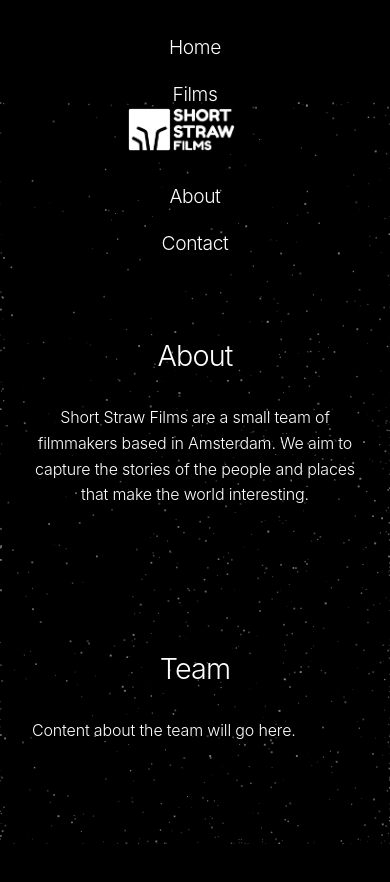
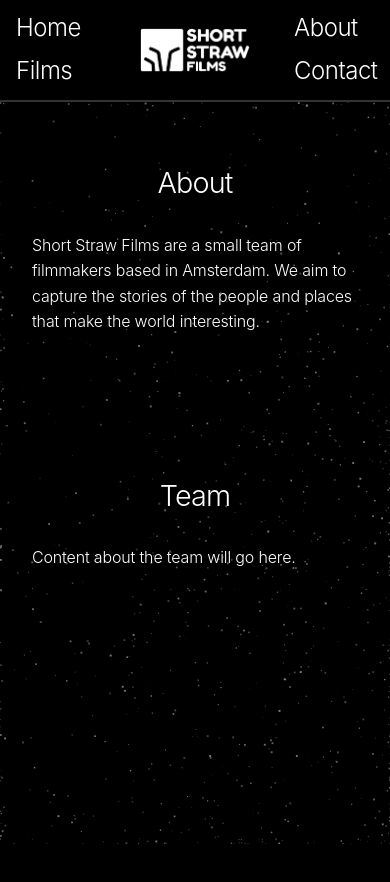
Before and after one commit to TripleClue/short-straw-films-website, a plain HTML site: page about.html in a window 390 px wide. After the commit the page ends 844 px from the top, so only its background shows below. Drawn offline with Linux system fonts and the light colour scheme.

Commit message:
Updated mobile navigation styles and increased font size for nav links

```diff
--- a/styles.css
+++ b/styles.css
@@ -78,7 +78,7 @@ nav .logo {
 nav a {
     color: #ffffff;
     text-decoration: none;
-    font-size: 1.4rem;
+    font-size: 1.8rem;
     transition: opacity 0.3s ease;
     font-weight: 300;
     letter-spacing: -0.02em;
@@ -157,72 +157,100 @@ main.home-page {
 }
 
 /* Mobile adjustments */
-@media (max-width: 768px) {
+@media (max-width: 767px) {
     nav {
-        flex-direction: column;
-        height: auto;
-        padding: 1rem 2rem;
-        border-bottom: none;
+        display: flex; /* Use flexbox for horizontal layout */
+        flex-direction: row; /* Keep items in a single row */
+        flex-wrap: nowrap; /* Prevent items from wrapping to the next line */
+        height: 102;
+        padding: 0.8rem 1rem; /* Smaller padding for mobile viewports */
+        border-bottom: 2px solid #333;
+        justify-content: space-between; /* Distribute left and right nav items */
+        align-items: center; /* Vertically align items in the center */
     }
 
     nav::after {
-        display: none;
+        display: none; /* Hide the divider on mobile */
     }
 
-    nav ul {
-        flex-direction: column;
-        gap: 1rem;
-        width: 100%;
-        text-align: center;
-        padding-top: 1rem;
+    nav .logo-space {
+        position: absolute; /* Position the logo absolutely for perfect centering */
+        left: 50%; /* Start at the horizontal center of the nav */
+        transform: translateX(-50%); /* Adjust by half its own width to truly center */
+        width: 100px; /* Set a specific width for the logo container on mobile */
+        height: 60px; /* Set a specific height for the logo container on mobile */
+        margin: 0; /* Remove any conflicting margins */
+        display: flex; /* Make it a flex container to center the image inside */
+        align-items: center; /* Vertically center the logo image */
+        justify-content: center; /* Horizontally center the logo image */
+        padding: 0; /* Remove padding to keep logo snug in its space */
+    }
+
+    nav .logo-space a {
+        display: flex; /* Make the anchor tag a flex container */
+        align-items: center; /* Center vertically */
+        justify-content: center; /* Center horizontally */
+        width: 100%; /* Ensure the anchor takes full width of its parent */
+        height: 100%; /* Ensure the anchor takes full height of its parent */
+    }
+
+    nav .logo {
+        max-width: 110%; /* Adjust logo size within its designated space */
+        max-height: 110%;
+        object-fit: contain; /* Ensure the image scales properly */
+        display: block; /* Ensure it behaves as a block element */
     }
 
     nav .left-nav,
     nav .right-nav {
-        margin: 0;
-        width: 100%;
-        display: flex;
-        justify-content: center;
+        margin: 0; /* Remove desktop margins */
+        flex-grow: 0; /* Allow these sections to grow and take available space */
+        width: 80px; /* Let content determine the width initially */
+        display: flex; /* Make them flex containers for their list items */
+        flex-direction: column;
+        gap: 0.3rem; /* Smaller spacing between nav items */
+        list-style: none; /* Remove bullet points */
+        padding: 0; /* Remove default padding */
     }
 
-    nav .logo-space {
-        position: static;
-        transform: none;
-        width: 150px;
-        height: 40px;
-        margin-bottom: 1rem;
+    nav .left-nav {
+        justify-content: left;
+    }
+
+    nav .right-nav {
+        justify-content: right;
     }
 
     nav a {
-        font-size: 1.2rem;
+        font-size: 1.5rem; /* Increase font size for mobile navigation links */
     }
 
     main {
-        padding: 2rem 1rem;
+        padding: 2rem 1rem; /* Adjust general main content padding for mobile */
     }
 
     main .about-section,
     main .team-section {
-        flex-direction: column;
+        flex-direction: column; /* Stack sections vertically on mobile */
         padding: 2rem 1rem;
         gap: 2rem;
     }
 
     .section-heading {
-        text-align: center;
-        flex: none;
-        width: 100%;
+        text-align: center; /* Center headings in sections */
+        flex: none; /* Remove flex sizing */
+        width: 100%; /* Occupy full width */
     }
 
     .section-content {
-        text-align: center;
+        text-align: left; /* Center content in sections */
     }
 
     h1 {
-        font-size: 1.8rem;
+        font-size: 1.8rem; /* Smaller general heading font size for mobile */
     }
 
     h1.home-heading {
-        font-size: 2rem;
+        font-size: 2rem; /* Maintain slightly larger size for home heading */
     }
 }
```
